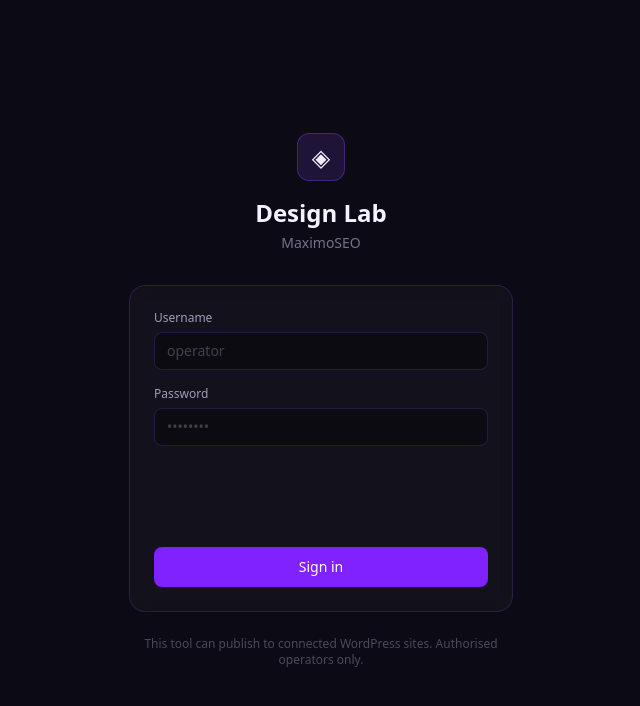
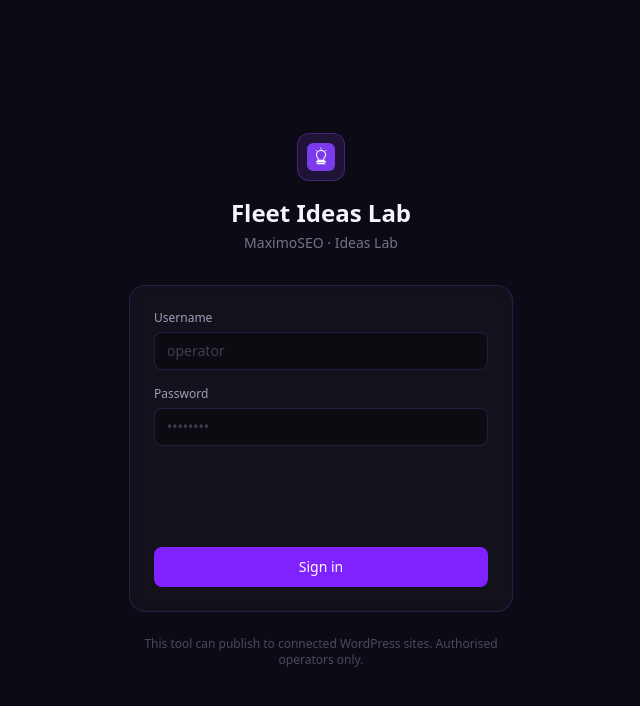
Before and after one commit to maximoseo/fleet-ideas-lab, a Next.js app: page /login in a window 1280 px wide. Shown: the top 706 px of the page, without its empty margins (319-959 px from the left). Built offline with nearby package versions, Linux system fonts and the light colour scheme; no server answers.

Commit message:
1.2.9: full brand sweep — every user-facing Design Lab → Fleet Ideas Lab (login bulb #7C3AED SVG + header, loading, share, experiments, lib headers, WP draft titles/markers with legacy compat) + 1.2.8 title/meta/ICO already live

```diff
--- a/src/app/api/app/download/route.ts
+++ b/src/app/api/app/download/route.ts
@@ -10,7 +10,7 @@
  * installed an app that can never be updated in place and has to be uninstalled first.
  */
 const APK_URL =
-  "https://github.com/maximoseo/fleet-ideas-lab/releases/download/v1.2.8/fleet-ideas-lab-v1.2.8.apk";
+  "https://github.com/maximoseo/fleet-ideas-lab/releases/download/v1.2.9/fleet-ideas-lab-v1.2.9.apk";
 
 export async function GET() {
   // Redirect to the GitHub Release artifact — Vercel keeps the stable /api/app/download URL
--- a/src/app/api/wp/batch/route.ts
+++ b/src/app/api/wp/batch/route.ts
@@ -78,7 +78,7 @@
       method: "POST",
       headers,
       body: JSON.stringify({
-        title: `[Design Lab] ${pageTitle} — ${styleName || "Styled"} (Draft)`,
+        title: `[Fleet Ideas Lab] ${pageTitle} — ${styleName || "Styled"} (Draft)`,
         content: styledContent,
         status: "draft",
       }),
--- a/src/app/api/wp/inject/route.ts
+++ b/src/app/api/wp/inject/route.ts
@@ -182,7 +182,7 @@
         method: "POST",
         headers,
         body: JSON.stringify({
-          title: `[Design Lab] ${pageTitle} — ${styleName || "Styled"} (Draft)`,
+          title: `[Fleet Ideas Lab] ${pageTitle} — ${styleName || "Styled"} (Draft)`,
           content: styledContent,
           status: "draft",
         }),
@@ -322,7 +322,7 @@
     const content: string = page.content?.raw || "";
 
     if (!content.includes(MARKER_PREFIX)) {
-      return NextResponse.json({ ok: true, removed: false, message: "No Design Lab styles found on this page." });
+      return NextResponse.json({ ok: true, removed: false, message: "No Fleet Ideas Lab styles found on this page." });
     }
 
     const cleaned = stripPreviousInjections(content);
@@ -337,7 +337,7 @@
     // Registry after the response
     after(() => markInjectionsRemoved(base.origin, pageId));
 
-    return NextResponse.json({ ok: true, removed: true, message: "Design Lab styles removed. Page restored to its original styling." });
+    return NextResponse.json({ ok: true, removed: true, message: "Fleet Ideas Lab styles removed. Page restored to its original styling." });
   } catch (err) {
     return NextResponse.json({ error: "Rollback failed: " + (err instanceof Error ? err.message : "unknown") }, { status: 500 });
   }
--- a/src/app/api/wp/theme-css/route.ts
+++ b/src/app/api/wp/theme-css/route.ts
@@ -71,7 +71,7 @@
     }
 
     // 2. Build the new CSS with marker
-    const marker = `/* \u2550\u2550\u2550 Design Lab Injection \u2550\u2550\u2550 */\n/* Injected: ${new Date().toISOString()} */\n/* Mode: ${mode || "theme"} */\n`;
+    const marker = `/* \u2550\u2550\u2550 Fleet Ideas Lab Injection \u2550\u2550\u2550 */\n/* Injected: ${new Date().toISOString()} */\n/* Mode: ${mode || "theme"} */\n`;
     const newCss = mode === "append" ? (currentCss ? currentCss + "\n\n" + marker + css : marker + css) : marker + css;
 
     let lastError = "";
@@ -177,7 +177,7 @@
 
 /**
  * DELETE /api/wp/theme-css
- * Removes Design Lab CSS from theme Additional CSS (rollback).
+ * Removes Fleet Ideas Lab CSS (also legacy Design Lab) from theme Additional CSS (rollback).
  */
 export async function DELETE(req: NextRequest) {
   try {
@@ -205,11 +205,11 @@
     const settings = await res.json();
     const currentCss = settings.custom_css_additional_css || settings.additional_css || "";
 
-    if (!currentCss.includes("Design Lab Injection")) {
-      return NextResponse.json({ ok: true, removed: false, message: "No Design Lab CSS found in theme." });
+    if (!currentCss.includes("Fleet Ideas Lab Injection") && !currentCss.includes("Design Lab Injection")) {
+      return NextResponse.json({ ok: true, removed: false, message: "No Fleet Ideas Lab CSS found in theme." });
     }
 
-    const cleaned = currentCss.replace(/\/\* \u2550\u2550\u2550 Design Lab Injection \u2550\u2550\u2550 \*\/[\s\S]*$/m, "").trim();
+    const cleaned = currentCss.replace(/\/\* \u2550\u2550\u2550 (?:Fleet Ideas Lab|Design Lab) Injection \u2550\u2550\u2550 \*\/[\s\S]*$/m, "").trim();
 
     const updateRes = await fetch(`${apiBase}/wp/v2/settings`, {
       method: "POST",
@@ -220,7 +220,7 @@
 
     if (!updateRes.ok) return NextResponse.json({ error: "Could not update settings" }, { status: updateRes.status });
 
-    return NextResponse.json({ ok: true, removed: true, message: "Design Lab CSS removed from theme." });
+    return NextResponse.json({ ok: true, removed: true, message: "Fleet Ideas Lab CSS removed from theme." });
   } catch (err) {
     return NextResponse.json({ error: "Rollback failed: " + (err instanceof Error ? err.message : "unknown") }, { status: 500 });
   }
--- a/src/app/experiments/page.tsx
+++ b/src/app/experiments/page.tsx
@@ -54,7 +54,7 @@
   async function markRemoved(row: Injection) {
     if (busyId) return;
     const ok = window.confirm(
-      `Mark this injection as removed in the REGISTRY only?\n\n${row.site_url} · page ${row.page_id} · ${row.style_name || row.marker_id}\n\nThis does NOT change the WordPress page. Actual rollback goes through the injector (Design Lab → Remove styles).`,
+      `Mark this injection as removed in the REGISTRY only?\n\n${row.site_url} · page ${row.page_id} · ${row.style_name || row.marker_id}\n\nThis does NOT change the WordPress page. Actual rollback goes through the injector (Fleet Ideas Lab → Remove styles).`,
     );
     if (!ok) return;
     setBusyId(row.id);
@@ -85,7 +85,7 @@
       <div className="mx-auto max-w-6xl px-4 pb-24 pt-6">
         <h1 className="text-2xl font-extrabold tracking-tight">Experiments Registry</h1>
         <p className="mt-1 text-sm text-white/50">
-          Every WordPress injection the design lab has made — what is live where, and what was rolled back.
+          Every WordPress injection Fleet Ideas Lab has made — what is live where, and what was rolled back.
           Registry state only; actual rollback runs through the injector.
         </p>
 
@@ -157,7 +157,7 @@
                 <tr>
                   <td colSpan={7} className="px-4 py-10 text-center text-white/40">
                     {rows.length === 0
-                      ? "No injections recorded yet. The registry fills in the next time the design lab injects into WordPress."
+                      ? "No injections recorded yet. The registry fills in the next time Fleet Ideas Lab injects into WordPress."
                       : `No ${filter} injections.`}
                   </td>
                 </tr>
--- a/src/app/loading.tsx
+++ b/src/app/loading.tsx
@@ -3,7 +3,7 @@
     <div className="flex min-h-screen items-center justify-center bg-[#0c0a14]">
       <div className="text-center">
         <div className="mx-auto mb-4 h-12 w-12 animate-spin rounded-full border-4 border-violet-500/30 border-t-violet-500" />
-        <p className="text-sm text-white/50">Loading Design Lab…</p>
+        <p className="text-sm text-white/50">Loading Fleet Ideas Lab…</p>
       </div>
     </div>
   );
--- a/src/app/login/page.tsx
+++ b/src/app/login/page.tsx
@@ -64,10 +64,16 @@
       <div className="w-full max-w-sm">
         <div className="text-center mb-8">
           <div className="inline-flex items-center justify-center w-12 h-12 rounded-xl bg-violet-500/15 border border-violet-500/30 mb-4">
-            <span className="text-2xl">◈</span>
+            <svg width="28" height="28" viewBox="0 0 32 32" fill="none" xmlns="http://www.w3.org/2000/svg" aria-hidden>
+              <rect width="32" height="32" rx="7" fill="#7C3AED"/>
+              <path d="M16 8.5c-3 0-5.2 2.24-5.2 5.04 0 1.76.8 3.2 2 4.08v2.24h6.4v-2.24c1.2-.88 2-2.32 2-4.08C21.2 10.74 19 8.5 16 8.5Z" stroke="white" strokeWidth="1.15" strokeLinecap="round" fill="none"/>
+              <rect x="10.2" y="20.4" width="11.6" height="1.9" rx="0.9" fill="white"/>
+              <rect x="11.2" y="22.9" width="9.6" height="1.4" rx="0.7" fill="white"/>
+              <path d="M16 5.5v1.6M10.2 8.2l1.1 1.1M21.8 8.2l-1.1 1.1" stroke="white" strokeWidth="0.9" strokeLinecap="round"/>
+            </svg>
           </div>
-          <h1 className="text-2xl font-semibold text-violet-50">Design Lab</h1>
-          <p className="text-sm text-violet-200/50 mt-1">MaximoSEO</p>
+          <h1 className="text-2xl font-semibold text-violet-50">Fleet Ideas Lab</h1>
+          <p className="text-sm text-violet-200/50 mt-1">MaximoSEO · Ideas Lab</p>
         </div>
 
         <form
--- a/src/app/share/page.tsx
+++ b/src/app/share/page.tsx
@@ -30,7 +30,7 @@
       <header className="border-b border-white/10 px-6 py-4">
         <div className="mx-auto flex max-w-3xl items-center justify-between">
           <h1 className="text-xl font-bold" style={{ fontFamily: "Rubik, sans-serif" }}>🔗 Shared Analysis</h1>
-          <a href="/" className="rounded-lg bg-white/10 px-4 py-2 text-sm text-white/70 transition hover:bg-white/20">← Design Lab</a>
+          <a href="/" className="rounded-lg bg-white/10 px-4 py-2 text-sm text-white/70 transition hover:bg-white/20">← Fleet Ideas Lab</a>
         </div>
       </header>
 
--- a/src/lib/design-system.ts
+++ b/src/lib/design-system.ts
@@ -296,7 +296,7 @@
 export function generateReadme(tokens: DesignTokens, url: string): string {
   return `# Design System — ${url}
 
-Generated by Design Lab. Unzip and copy what you need.
+Generated by Fleet Ideas Lab. Unzip and copy what you need.
 
 ## Files
 
--- a/src/lib/slop-detector.ts
+++ b/src/lib/slop-detector.ts
@@ -162,7 +162,7 @@
   // Include just enough structure to let typography/spatial/responsive/interaction/motion/ux checks fire meaningfully
   return `<!doctype html><html><head>
 <meta name="viewport" content="width=device-width, initial-scale=1">
-<title>${style.id} — Design Lab preview</title>
+<title>${style.id} — Fleet Ideas Lab preview</title>
 <meta name="description" content="Preview of ${style.id} style">
 <style>
 :root{--bg:${style.bg};--surface:${style.surface};--accent:${accent};--radius:${r}px}
--- a/src/lib/variations.ts
+++ b/src/lib/variations.ts
@@ -68,7 +68,7 @@
       tagline: "Better fonts, stronger hierarchy",
       description:
         "Replaces the default font stack with a distinctive display + body pairing, tightens letter-spacing on headings, and establishes a clear type scale. The single highest-impact change for most sites.",
-      css: `/* ══ Design Lab: Typography Upgrade ══ */
+      css: `/* ══ Fleet Ideas Lab: Typography Upgrade ══ */
 @import url('https://fonts.googleapis.com/css2?family=Rubik:wght@500;700;800&family=Heebo:wght@400;500;600&display=swap');
 
 body { font-family: 'Heebo', -apple-system, sans-serif !important; line-height: 1.65 !important; }
@@ -99,7 +99,7 @@
       tagline: "Your palette, but with contrast",
       description:
         `Keeps your brand colors (${siteAccent}) but fixes contrast, adds a proper accent hierarchy, and removes muddy grays. Buttons and links become unmistakable.`,
-      css: `/* ══ Design Lab: Color Refresh ══ */
+      css: `/* ══ Fleet Ideas Lab: Color Refresh ══ */
 :root {
   --dl-accent: ${siteAccent};
   --dl-accent-strong: ${darken(siteAccent, 25)};
@@ -137,7 +137,7 @@
       tagline: "Air, alignment, breathing room",
       description:
         "Fixes cramped layouts: generous section padding, consistent max-width, proper vertical rhythm between headings and paragraphs. Makes the site feel immediately more premium.",
-      css: `/* ══ Design Lab: Spacing & Rhythm ══ */
+      css: `/* ══ Fleet Ideas Lab: Spacing & Rhythm ══ */
 section, .entry-content > *, .wp-block-group {
   margin-block: 2.5rem !important;
 }
@@ -165,7 +165,7 @@
       tagline: "Typography + color + spacing, unified",
       description:
         "The complete package: all three improvements combined into one coherent design system. Recommended if you want the biggest visible change in a single step.",
-      css: `/* ══ Design Lab: Full Treatment ══ */
+      css: `/* ══ Fleet Ideas Lab: Full Treatment ══ */
 @import url('https://fonts.googleapis.com/css2?family=Rubik:wght@500;700;800&family=Heebo:wght@400;500;600&display=swap');
 :root {
   --dl-accent: ${siteAccent};
@@ -203,7 +203,7 @@
       tagline: "A premium dark theme",
       description:
         "Inverts the site into a deep, low-glare dark theme with your accent color glowing against dark surfaces. Great for modern brands and portfolios.",
-      css: `/* ══ Design Lab: Dark Mode ══ */
+      css: `/* ══ Fleet Ideas Lab: Dark Mode ══ */
 @import url('https://fonts.googleapis.com/css2?family=Rubik:wght@500;700;800&family=Heebo:wght@400;500;600&display=swap');
 :root {
   --dl-accent: ${lighten(siteAccent, 40)};
```
Also changed, not shown: src/app/api/app/version/route.ts (+4 -4 lines), 1 other file (tests, documents, lock files or other folders).
